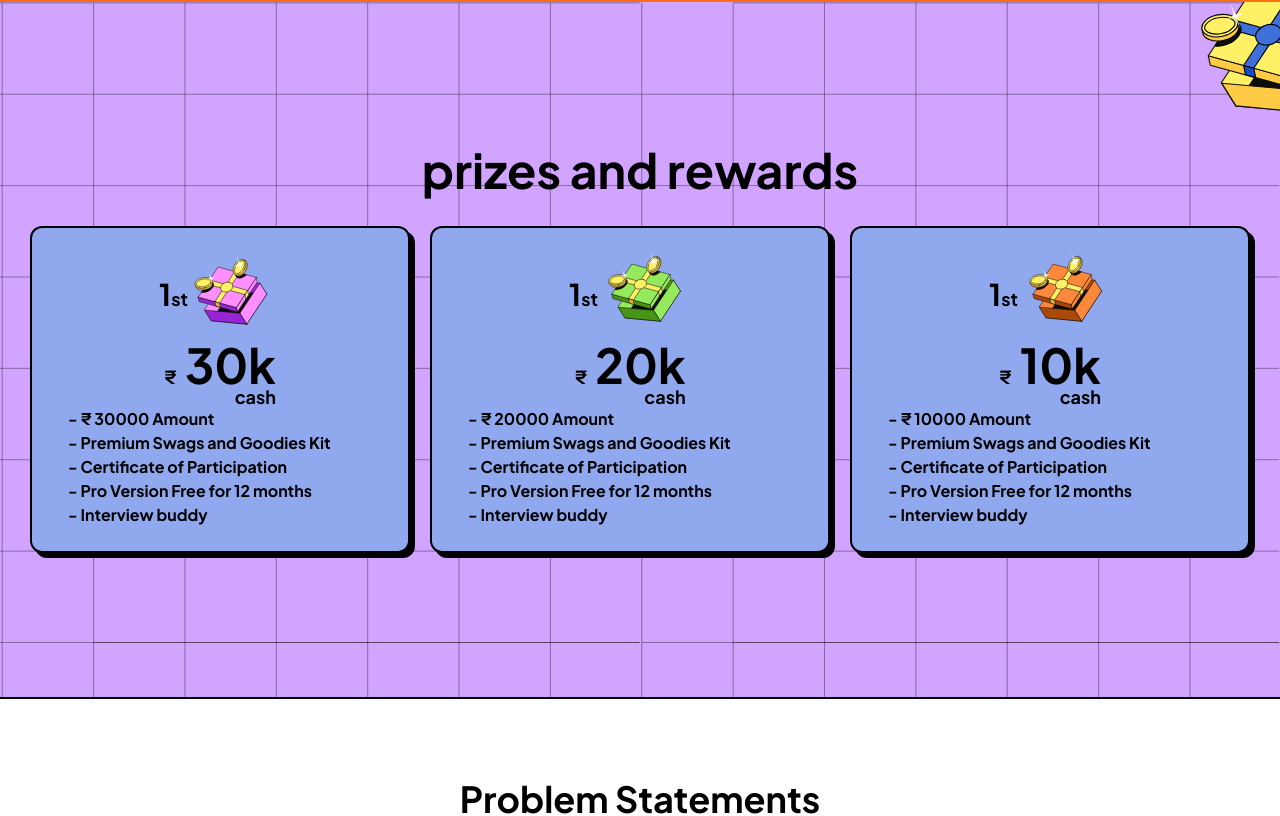
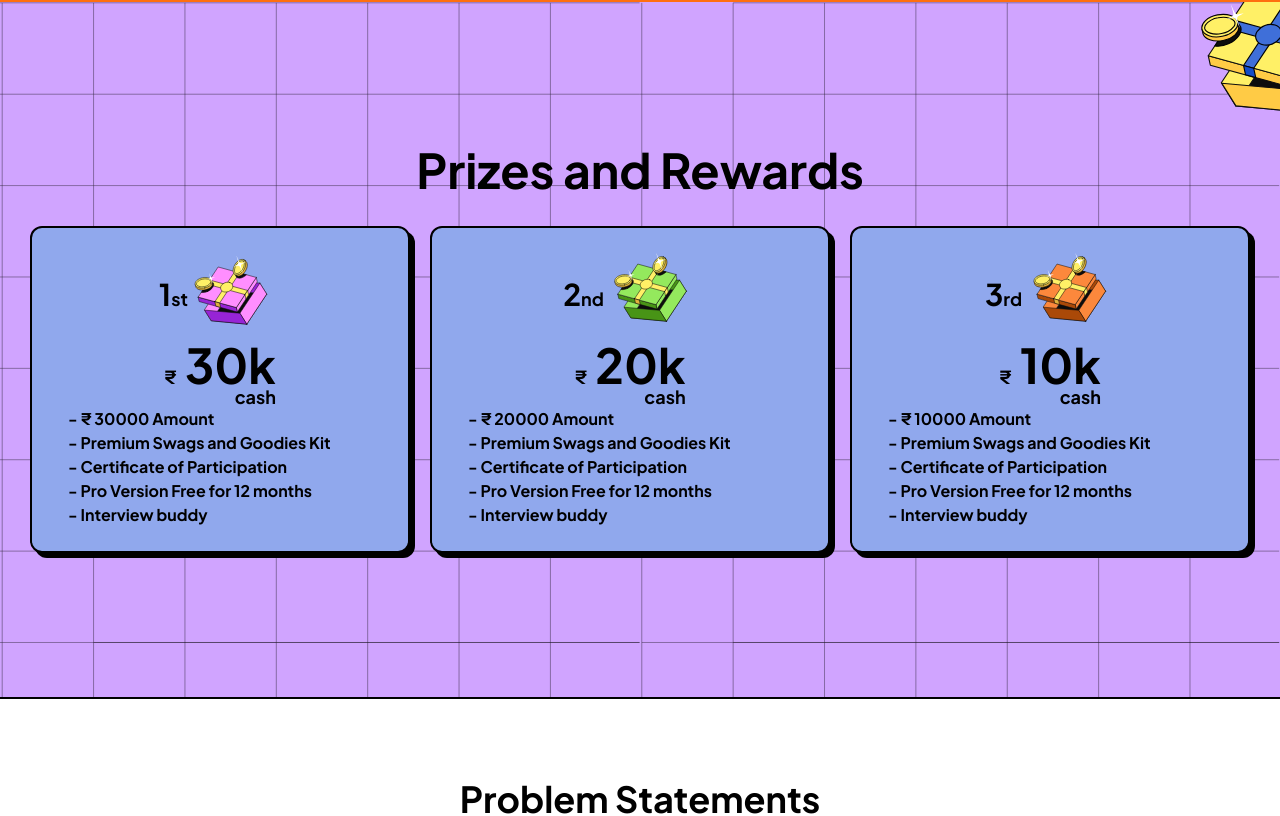
Before and after one commit to gdgcnitj/hackmol-4, a Next.js app: page / in a window 1280 px wide. Shown: the part 1413-2229 px from the top of the page. Built offline with nearby package versions, Linux system fonts and the light colour scheme; a web font is replaced by a local one.

Commit message:
errors rectified

```diff
--- a/src/components/Footer/FooterLinks.js
+++ b/src/components/Footer/FooterLinks.js
@@ -3,14 +3,14 @@ import React from 'react'
 
 let FooterLinks = function(props){
     return (
-        <div className='md:grid hidden bg-black text-white h-[72px] justify-center w-full font-Jakarta font-light'>
-            <div className='grid grid-cols-5  h-full text-base items-center justify-items-center'>
-                <Link className="hover:underline" href="#">Contact Us</Link>
-                <Link className="hover:underline" href="#">University</Link>
-                <Link className="hover:underline" href="#">Website</Link>
-                <Link className="hover:underline" href="#">Terms of Service</Link>
-                <Link className="hover:underline" href="#">Privacy Policy</Link>
-            </div>
+        <div className='md:flex hidden bg-black text-white h-[72px] justify-center items-center w-full font-Jakarta font-light'>
+            {/* <div className='p-32'> */}
+                <Link className="hover:underline mx-8" href="#">Contact Us</Link>
+                <Link className="hover:underline mx-8" href="#">University</Link>
+                <Link className="hover:underline mx-8" href="#">Website</Link>
+                <Link className="hover:underline mx-8" href="#">Terms of Service</Link>
+                <Link className="hover:underline mx-8" href="#">Privacy Policy</Link>
+            {/* </div> */}
         </div>
     )
 }
--- a/src/components/Judges/JudgCard.js
+++ b/src/components/Judges/JudgCard.js
@@ -6,7 +6,7 @@ function JudgCard({color}) {
     return (
         <div className=" w-80 m-2  mt-4  shadow-3xl rounded-[12px] border-2 border-black  " >
             <div className={` relative bg-${color} h-[300px]  rounded-t-[12px]  flex justify-center items-center  `} >
-                <div className="absolute font-extrabold rounded-full border-2 right-3 -top-1 rotate-[15deg] border-black bg-[#FFEB01] shadow-bordered-yellow  text-sm  px-4 z-50 ">MICROSOFT  </div>
+                {/* <div className="absolute font-extrabold rounded-full border-2 right-3 -top-1 rotate-[15deg] border-black bg-[#FFEB01] shadow-bordered-yellow  text-sm  px-4 z-50 ">MICROSOFT  </div> */}
                 <div className=" font-bold text-lg text-white" >
                     To be Announced
                 </div>
--- a/src/components/Prizes/TrackAndPrices.jsx
+++ b/src/components/Prizes/TrackAndPrices.jsx
@@ -29,7 +29,7 @@ function TrackAndPrices() {
     <div className='py-10 md:py-36  bg-[#D0A4FF] relative overflow-hidden '>
       <img src={grid.src} className='absolute top-0 right-0 w-full  z-0'></img>
       <img src={coin.src} className='absolute top-0 -right-1 w-16 sm:w-24  z-0'></img>
-      <h1 className='text-center relative z-10 text-3xl md:text-5xl font-bold mb-8'>prizes and rewards</h1>
+      <h1 className='text-center relative z-10 text-3xl md:text-5xl font-bold mb-8'>Prizes and Rewards</h1>
       <div className='flex relative z-10 w-full flex-wrap justify-center items-center gap-5 '>
         <div className='border-2 border-black bg-[#90A8ED]  w-11/12 md:w-[380px] flex flex-col justify-center items-center py-5 px-8 shadow-3xl rounded-xl font-bold  '>
           <div className='flex justify-center items-center'>
@@ -53,7 +53,7 @@ function TrackAndPrices() {
         </div>
         <div className='border-2 border-black bg-[#90A8ED] w-11/12 md:w-[400px] flex flex-col justify-center items-center py-5 px-8 shadow-3xl rounded-xl font-bold  '>
         <div className='flex justify-center items-center'>
-            <h1 className='font-bold text-3xl' >1<span className='text-lg' >st</span></h1>
+            <h1 className='font-bold text-3xl' >2<span className='text-lg' >nd</span></h1>
             <img src={p2.src}></img>
             </div>
 
@@ -74,7 +74,7 @@ function TrackAndPrices() {
         </div>
         <div className='border-2 border-black bg-[#90A8ED] w-11/12 md:w-[400px] flex flex-col justify-center items-center py-5 px-8 shadow-3xl rounded-xl font-bold  '>
         <div className='flex justify-center items-center'>
-            <h1 className='font-bold text-3xl' >1<span className='text-lg' >st</span></h1>
+            <h1 className='font-bold text-3xl' >3<span className='text-lg' >rd</span></h1>
             <img src={p3.src}></img>
             </div>
 
```
